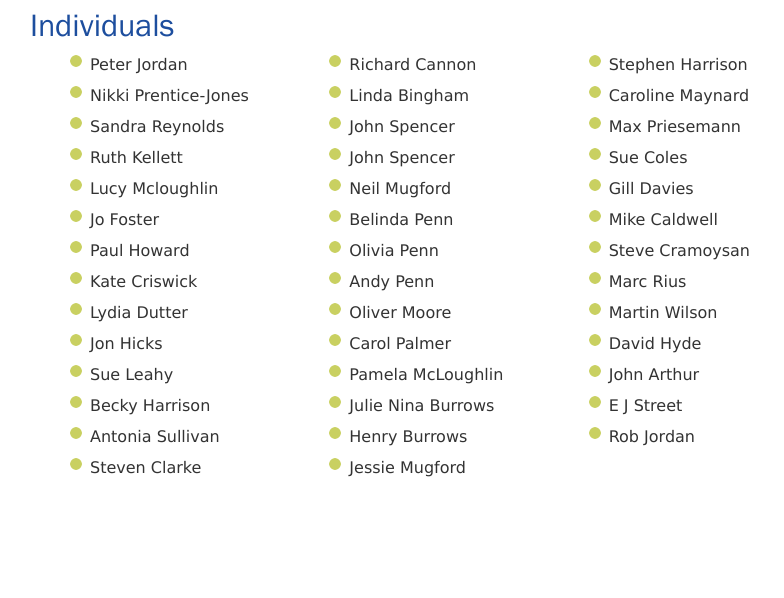
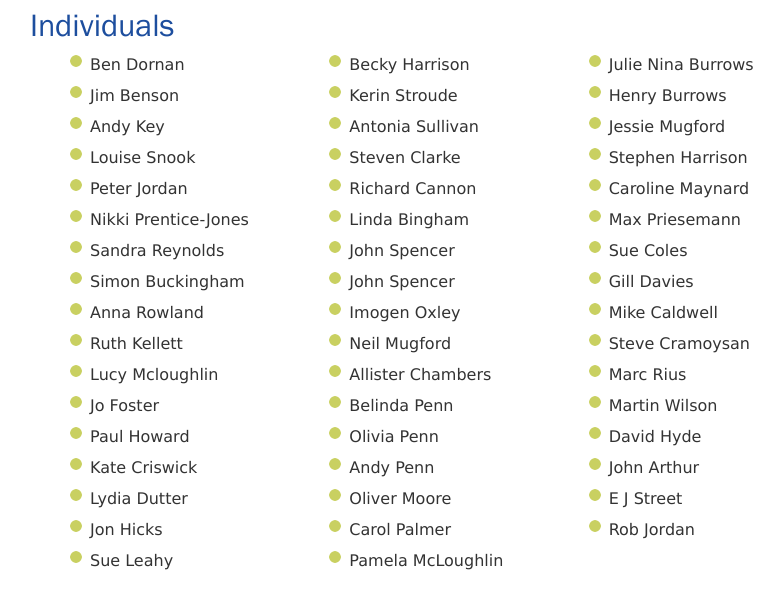
Before and after one commit to winchestercyclingcharter/winchestercyclingcharter.github.io, a Jekyll site: the page built from supporters.md, in a window 1280 px wide and 900 px high, scrolled down 2843 px, cut to the strip 302-900 px from the top of the window. Shown: the whole strip, without its empty margins (211-995 px from the left). Built offline with Jekyll 4.4.1, drawn with Linux system fonts in a browser that asks for light colours; nearby versions of some CDN libraries; before the commit the page ends 3650 px from its top, so only the background shows below that.

Commit message:
Add people

```diff
--- a/_data/people.yml
+++ b/_data/people.yml
@@ -40,3 +40,12 @@ people:
 - { lastname: Reynolds , firstname: Sandra, dt: 20210219-100553-839639 }
 - { lastname: Prentice-Jones, firstname: Nikki, dt: 20210219-101004-805530 }
 - { lastname: Jordan, firstname: Peter, dt: 20210219-101407-296208 }
+- { lastname: Key, firstname: Andy, dt: 20210219-103044-768935 }
+- { lastname: Buckingham, firstname: Simon, dt: 20210219-100459-639332 }
+- { lastname: Chambers, firstname: Allister, dt: 20210218-133432-720653 }
+- { lastname: Benson, firstname: Jim, dt: 20210219-103728-971274 }
+- { lastname: Dornan, firstname: Ben, dt: 20210219-112304-585219 }
+- { lastname: Oxley, firstname: Imogen, dt: 20210218-184225-284366 }
+- { lastname: Stroude, firstname: Kerin, dt: 20210219-083531-964758 }
+- { lastname: Snook, firstname: Louise, dt: 20210219-102846-856598 }
+- { lastname: Rowland , firstname: Anna , dt: 20210219-100214-365347 }
```
